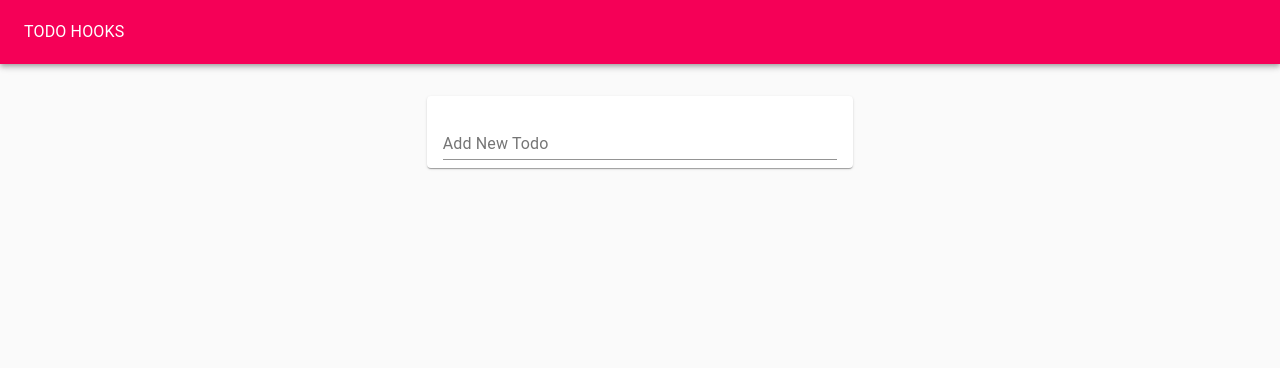
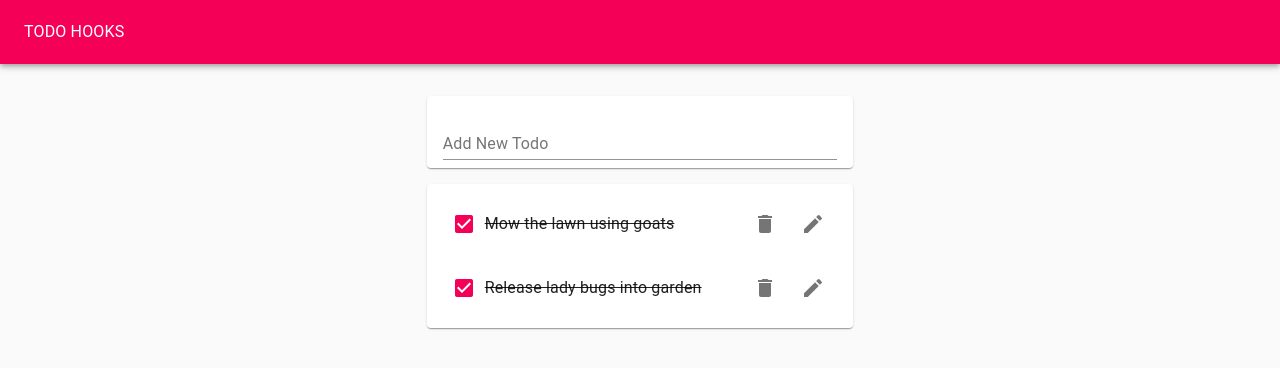
Before and after one commit to mikdadayan/todo-list-hooks, a React (Create React App) app: page / in a window 1280 px wide. Shown: the top 368 px of the page. Built offline with nearby package versions, Linux system fonts and the light colour scheme.

Commit message:
added context(todo.context.js) to todo-list

```diff
--- a/src/EditTodoForm.js
+++ b/src/EditTodoForm.js
@@ -1,8 +1,10 @@
-import React from "react";
+import React, {useContext} from "react";
 import useInputState from './hooks/useInputState';
 import { TextField } from '@material-ui/core';
+import { TodosContext } from "./contexts/todo.context";
 
-function EditTodoForm({id, task, editTodo, todoToggle }) {
+function EditTodoForm({id, task, todoToggle }) {
+    const  {editTodo} = useContext(TodosContext)
     const [value, handleChange, reset] = useInputState(task);
     return (
         <form onSubmit={(e) => {
--- a/src/Todo.js
+++ b/src/Todo.js
@@ -1,12 +1,14 @@
-import React from 'react';
+import React, {useContext} from 'react';
 import {Checkbox, IconButton, ListItemText, ListItem} from '@material-ui/core';
 import DeleteIcon from '@material-ui/icons/Delete';
 import EditIcon from '@material-ui/icons/Edit';
 import ListItemDecondaryAction from '@material-ui/core/ListItemSecondaryAction';
 import useToggleState from './hooks/useToggleState';
 import EditTodoForm from './EditTodoForm';
+import { TodosContext } from './contexts/todo.context';
 
-function Todo({id, task, completed, deleteTodo, toggleTodo, editTodo}){
+function Todo({id, task, completed}){
+    const {editTodo, toggleTodo, deleteTodo} = useContext(TodosContext)
     const [isEditing, toggle] = useToggleState(false);
     return (
     <ListItem style={{height: '64px'}}>
--- a/src/TodoApp.js
+++ b/src/TodoApp.js
@@ -1,4 +1,4 @@
-import React, {useEffect } from 'react';
+import React from 'react';
 import useTodoState from './hooks/useTodoState';
 import TypogGraphy from "@material-ui/core/Typography";
 import Paper from "@material-ui/core/Paper";
@@ -7,10 +7,11 @@ import Toolbar from "@material-ui/core/Toolbar";
 import Grid from "@material-ui/core/Grid";
 import TodoList from "./TodoList";
 import TodoForm from "./TodoForm";
+import { TodosProvider } from './contexts/todo.context';
 
 function TodoApp(){
-    const initialList = [];
-    const {todos, addTodo, toggleTodo, deleteTodo, editTodo} = useTodoState(initialList);
+    // const initialList = [];
+    // const { todos, addTodo, toggleTodo, deleteTodo, editTodo} = useTodoState(initialList);
 
 
      return <Paper
@@ -21,7 +22,7 @@ function TodoApp(){
             backgroundColor: "#fafafa"
         }}
         elevation={0}
-    >
+        >
         <AppBar color='secondary' position="static" style={{height: "64px"}}>
             <Toolbar>
                 <TypogGraphy color='inherit'>TODO HOOKS</TypogGraphy>
@@ -29,8 +30,11 @@ function TodoApp(){
         </AppBar>
         <Grid container justify='center' style={{marginTop: '1rem'}}>
             <Grid item xs={11} md={8} lg={4}>
-                <TodoForm addTodo={addTodo}/>
-                <TodoList toggleTodo={toggleTodo} deleteTodo={deleteTodo} todos={todos} editTodo={editTodo}/>
+                <TodosProvider >
+                    <TodoForm />
+                    <TodoList />
+                </TodosProvider>
+
             </Grid>
         </Grid>
     </Paper>
--- a/src/TodoForm.js
+++ b/src/TodoForm.js
@@ -1,8 +1,10 @@
-import React from "react";
+import React, { useContext} from "react";
 import { Paper, TextField } from "@material-ui/core";
 import useInputState from "./hooks/useInputState";
+import { TodosContext } from "./contexts/todo.context";
 
-function TodoForm ({addTodo}){
+function TodoForm (){
+    const {addTodo} = useContext(TodosContext);
     const [value, updateValue, resetValue] = useInputState('');
     return (
         <Paper style={{margin: '1rem 0', padding: '0 1rem'}}>
--- a/src/TodoList.js
+++ b/src/TodoList.js
@@ -1,21 +1,21 @@
-import React from 'react';
+import React, {useContext} from 'react';
 import Paper from "@material-ui/core/Paper";
 import List from "@material-ui/core/List";
 import Divider from "@material-ui/core/Divider";
 import { v1 as uuidv4 } from "uuid";
-import Todo from './Todo'
+import Todo from './Todo';
+import {TodosContext} from './contexts/todo.context';
+
 function TodoList(props) {
-    if (props.todos.length) {
+    const {todos} = useContext(TodosContext)
+    if (todos.length) {
         return (
             <Paper>
                 <List>
-                    {props.todos.map(t => (
+                    {todos.map(t => (
                         <Todo
                             {...t}
                             key={uuidv4()}
-                            deleteTodo={props.deleteTodo}
-                            toggleTodo={props.toggleTodo}
-                            editTodo={props.editTodo}
                         />
                     ))}
                 </List>
--- /dev/null
+++ b/src/contexts/todo.context.js
@@ -0,0 +1,18 @@
+import React, { createContext } from "react";
+import useTodoState from "../hooks/useTodoState";
+
+const defaultProps = [
+    {id: 1, task: 'Mow the lawn using goats', completed: 'false'},
+    {id: 2, task: 'Release lady bugs into garden', completed: 'false'}
+];
+
+export const TodosContext = createContext();
+
+export function TodosProvider(props) {
+    const todoStuff = useTodoState(defaultProps);
+    return (
+        <TodosContext.Provider value={todoStuff}>
+            {props.children}
+        </TodosContext.Provider>
+    )
+}
--- a/src/hooks/useTodoState.js
+++ b/src/hooks/useTodoState.js
@@ -18,7 +18,6 @@ export default initialTodos => {
             const updatedTodos = todos.map(t => {
                 return t.id === todoId ? {...t,completed: !t.completed} : t
             })
-
             setTodos(updatedTodos);
         },
         editTodo: (todoId, task) => {
```
